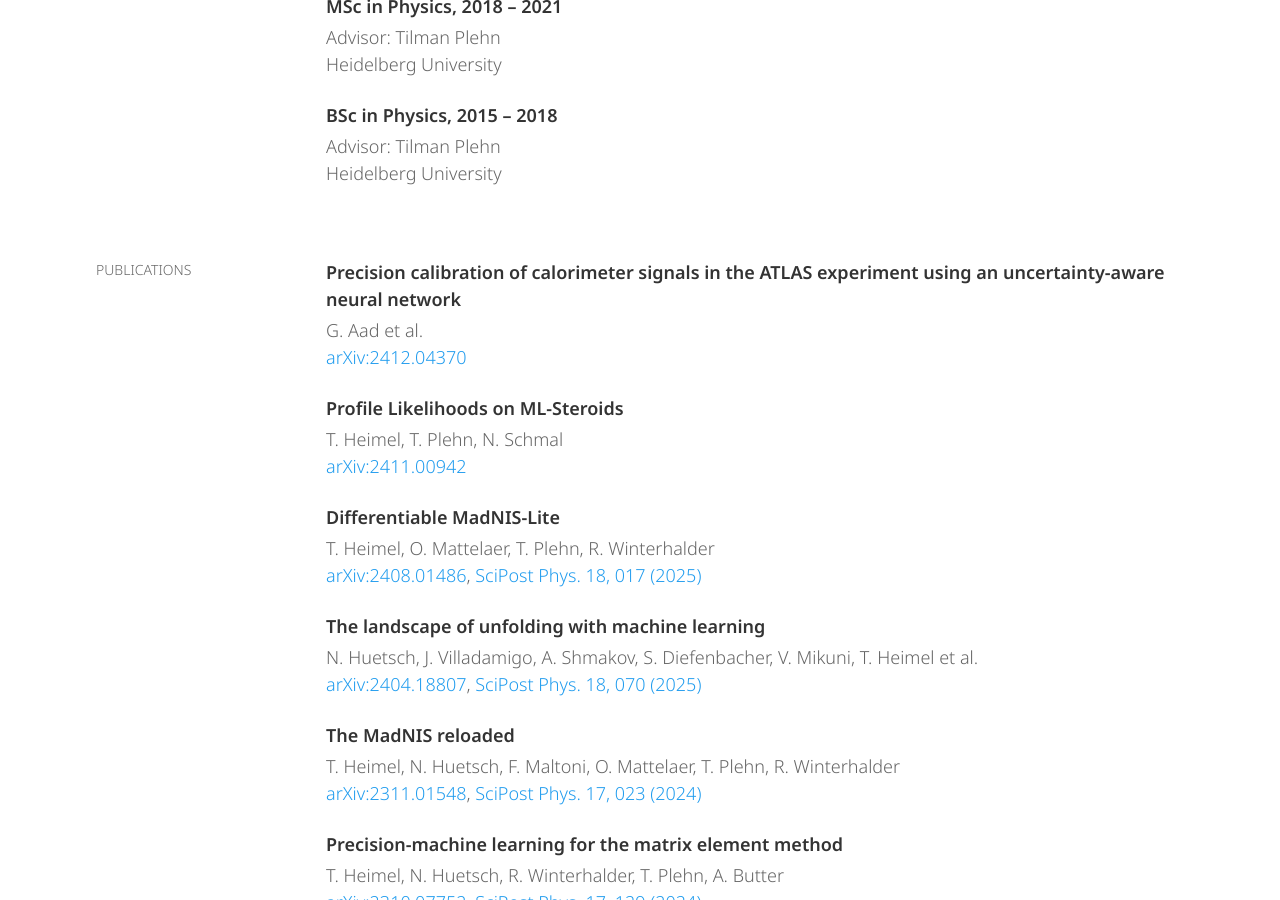
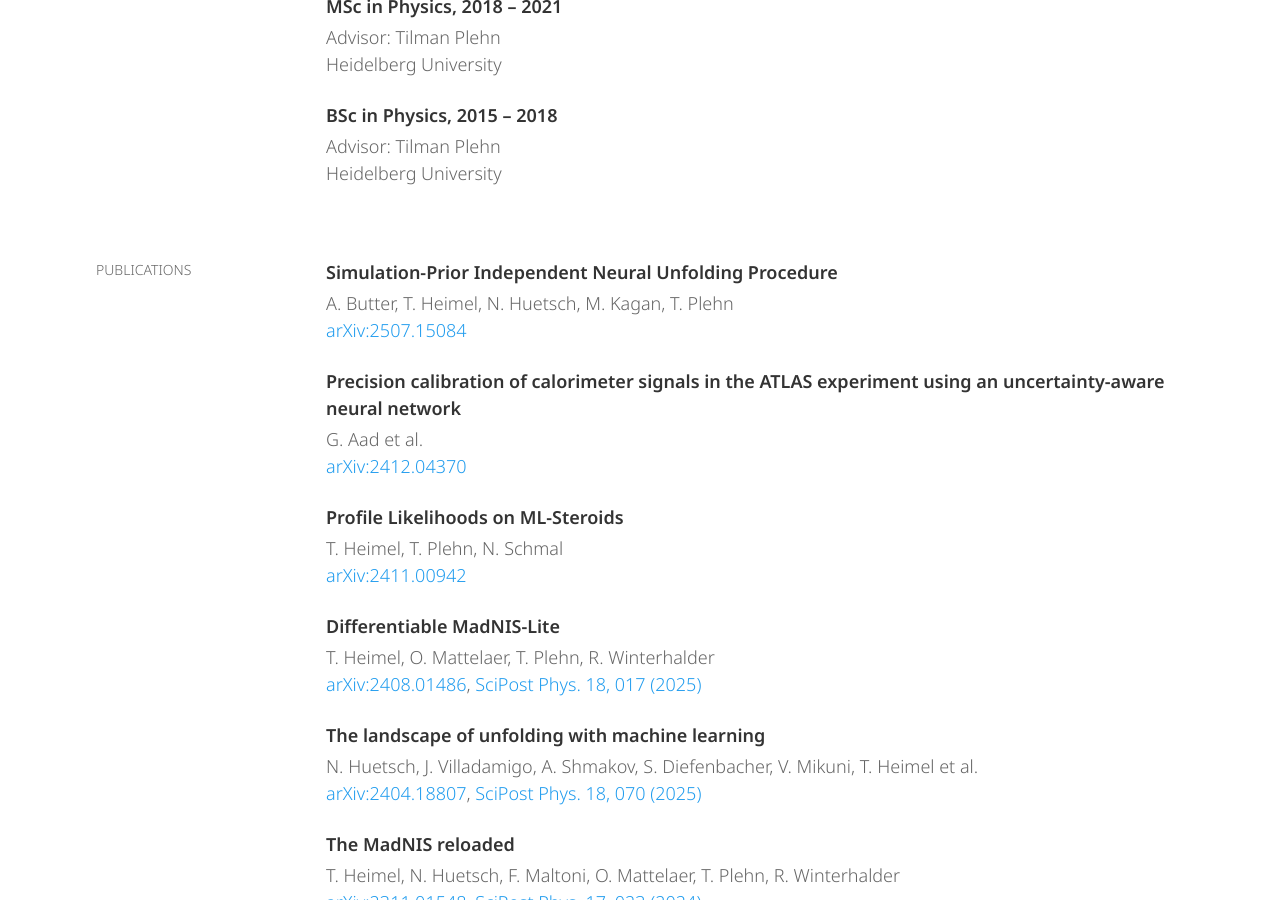
Before and after one commit to theoheimel/theoheimel.github.io, a Jekyll site: the page built from index.md, in a window 1280 px wide and 900 px high, scrolled down 810 px. Built offline with Jekyll 4.4.1, drawn with Linux system fonts in a browser that asks for light colours.

Commit message:
Update publications

```diff
--- a/_data/publications.yaml
+++ b/_data/publications.yaml
@@ -1,3 +1,6 @@
+- authors: "A. Butter, T. Heimel, N. Huetsch, M. Kagan, T. Plehn"
+  title: "Simulation-Prior Independent Neural Unfolding Procedure"
+  arxiv: "2507.15084"
 - authors: "G. Aad et al."
   title: "Precision calibration of calorimeter signals in the ATLAS experiment using an uncertainty-aware neural network"
   arxiv: "2412.04370"
```
